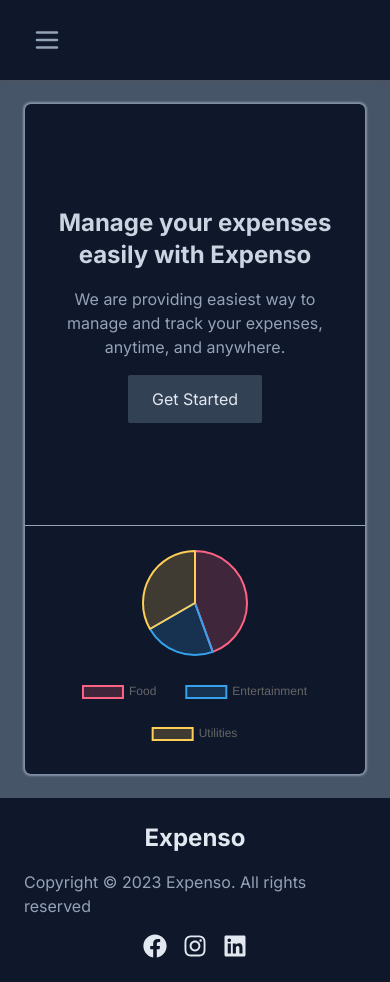
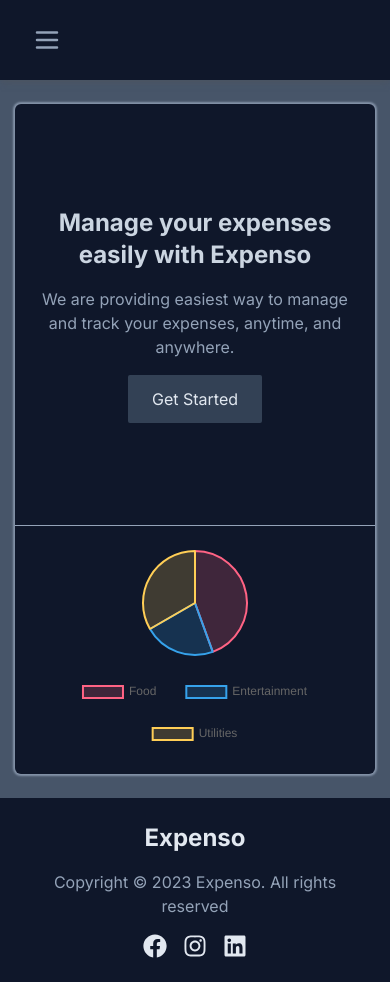
Before and after one commit to tusharnayak1515/expenso, a Next.js app in the folder client/: page / in a window 390 px wide. Built offline with nearby package versions, Linux system fonts and the light colour scheme; what cookies-next would draw is missing.

Commit message:
minor ui fix

```diff
--- a/client/src/components/home/Footer.tsx
+++ b/client/src/components/home/Footer.tsx
@@ -16,13 +16,7 @@
         </Link>
       </div>
 
-      {/* <p className={`max-w-full sm:max-w-[500px] md:max-w-[600px] text-slate-400 text-center`}>
-        Expenso app makes managing personal finances easy. Track spending,
-        create budgets, analyze patterns, monitor investments, sync data - all
-        in one simple, intuitive platform. Let me know if you need any assistance!
-      </p> */}
-
-      <p className={`text-slate-400`}>
+      <p className={`text-center text-slate-400`}>
         Copyright © 2023 Expenso. All rights reserved
       </p>
 
--- a/client/src/components/home/HeroSection.tsx
+++ b/client/src/components/home/HeroSection.tsx
@@ -47,7 +47,7 @@
 
   return (
     <div
-      className={`min-h-[70vh] m-6 w-[calc(100%-50px)] text-slate-300 rounded-md shadow-heroShadow
+      className={`min-h-[70vh] m-6 w-[calc(100%-30px)] sm:w-[calc(100%-50px)] text-slate-300 rounded-md shadow-heroShadow
       grid grid-cols-1 md_link:grid-cols-2 bg-slate-900`}
     >
       <div
```
